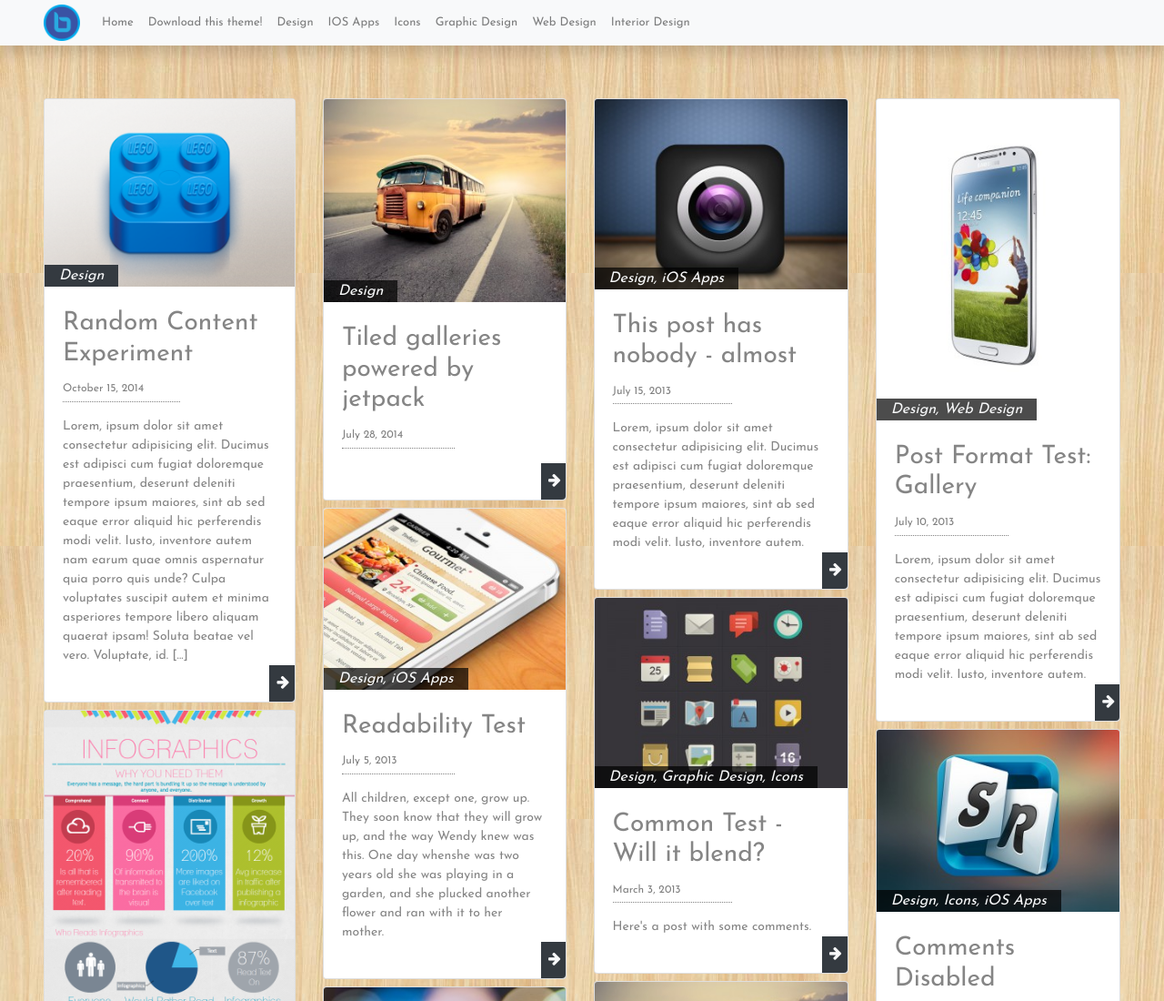
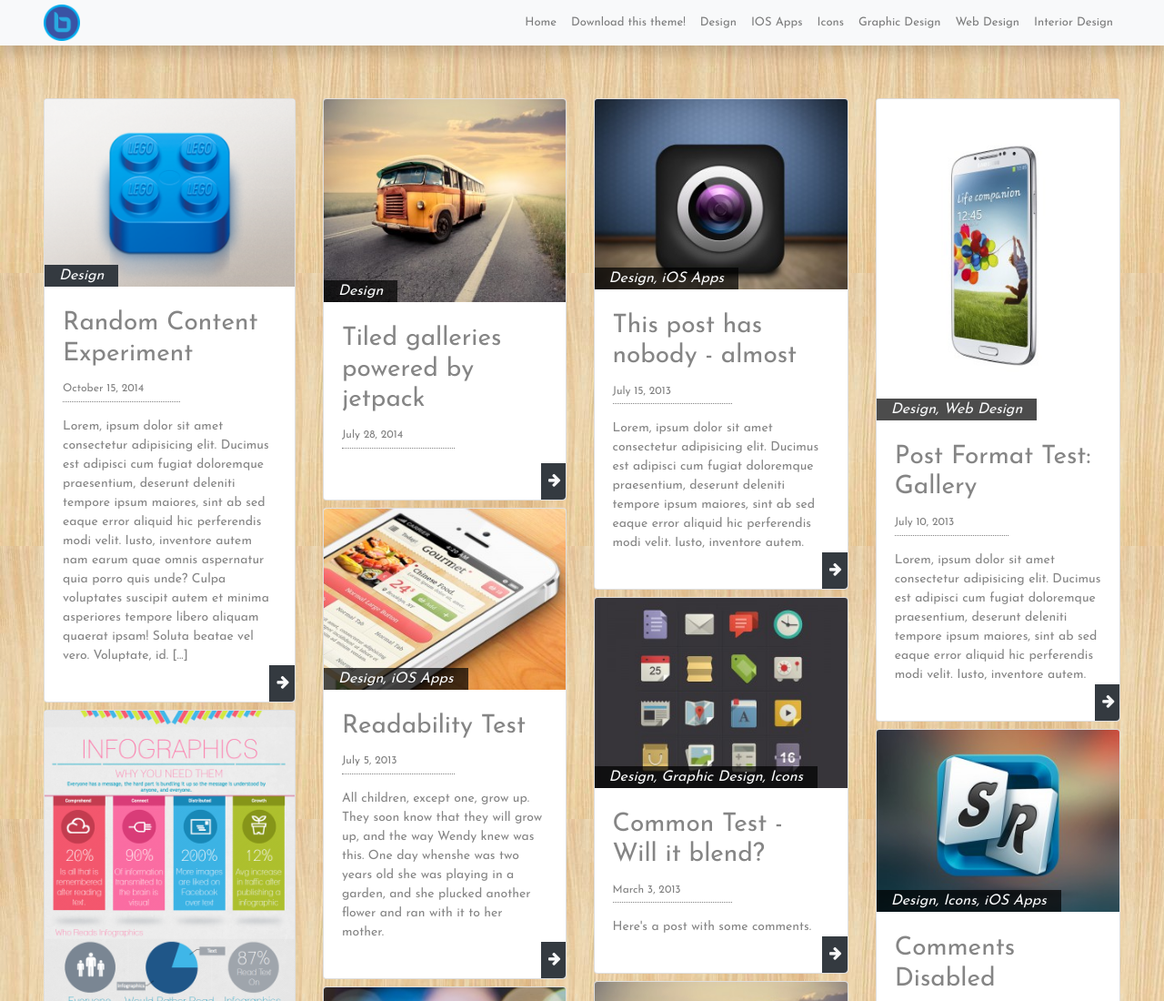
Before and after one commit to investoricky/Bay, a plain HTML site: page index.html in a window 1280 px wide. Shown: the top 1100 px of the page at 91% size. Drawn offline with nearby package versions, Linux system fonts and the light colour scheme.

Commit message:
updated navbar

```diff
--- a/index.html
+++ b/index.html
@@ -30,7 +30,7 @@
             </button>
 
             <div class="collapse navbar-collapse" id="navbarSupportedContent">
-                <div class="slideInLeft">
+                <div class="slideInLeft ml-auto">
                     <ul class="navbar-nav">
                         <li class="nav-item">
                             <a class="nav-link" href="#">Home</a>
```
